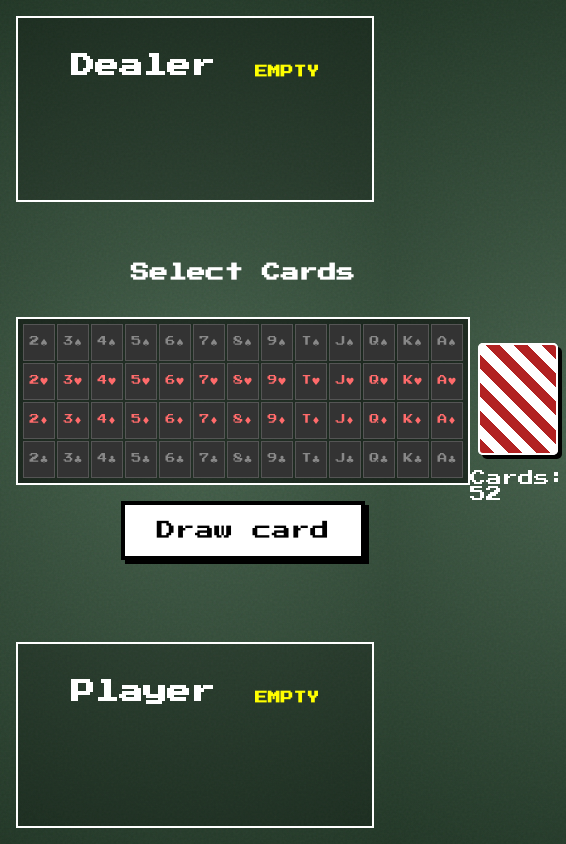
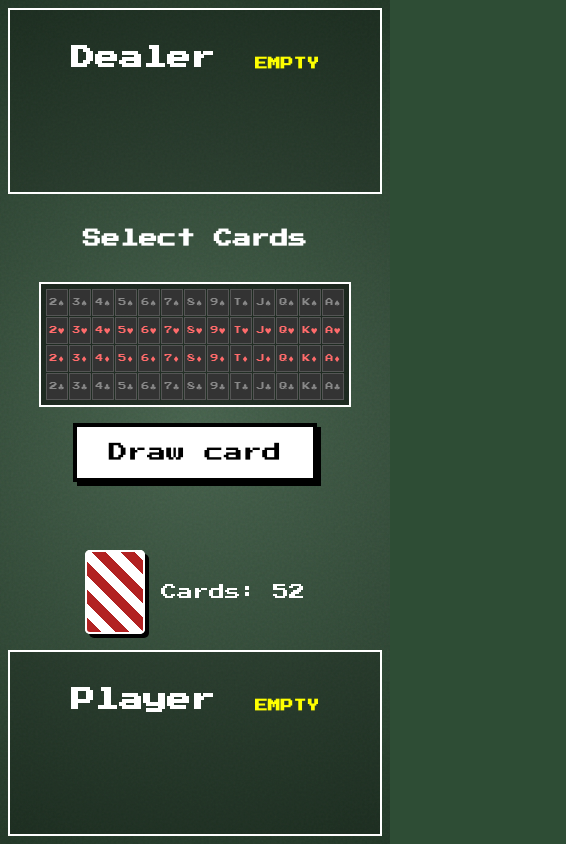
Before and after one commit to paramt/poker, a plain HTML site: page play/index.html in a window 390 px wide. Shown: the whole page, 566 px wide, since content can reach past the window. Drawn offline with Linux system fonts and the light colour scheme.

Commit message:
make cards mobile friendly
make cards scrollable instead of overflow

```diff
--- a/play/style.css
+++ b/play/style.css
@@ -134,9 +134,18 @@
 .hand {
     display: flex;
     gap: 0.5rem;
-    flex-wrap: wrap;
-    justify-content: center;
+    flex-wrap: nowrap;
+    /* Prevent wrapping */
+    overflow-x: auto;
+    /* Enable horizontal scrolling */
+    justify-content: flex-start;
+    /* Align start for scrolling */
     margin-top: 1rem;
+    padding-bottom: 10px;
+    /* Space for scrollbar */
+    max-width: 100%;
+    width: fit-content;
+    /* Allow centering when smaller than container */
 }
 
 .card {
@@ -153,6 +162,8 @@
     /* Cards need readable font */
     position: relative;
     box-shadow: 2px 2px 0px var(--retro-shadow);
+    flex-shrink: 0;
+    /* Prevent cards from shrinking */
 }
 
 .card.red {
@@ -169,3 +180,41 @@
     font-size: 0.8rem;
     text-align: center;
 }
+
+/* Mobile Optimization */
+@media (max-width: 600px) {
+    .game-container {
+        padding: 0.5rem;
+    }
+
+    .center-area {
+        flex-direction: column;
+        gap: 1rem;
+    }
+
+    .selection-grid {
+        gap: 1px;
+    }
+
+    .grid-cell {
+        width: 20px;
+        height: 25px;
+        font-size: 8px;
+    }
+
+    .deck-area {
+        width: 100%;
+        flex-direction: row;
+        gap: 1rem;
+        height: auto;
+    }
+
+    .deck {
+        width: 60px;
+        height: 84px;
+    }
+
+    .deck-count {
+        margin-top: 0;
+    }
+}
```
